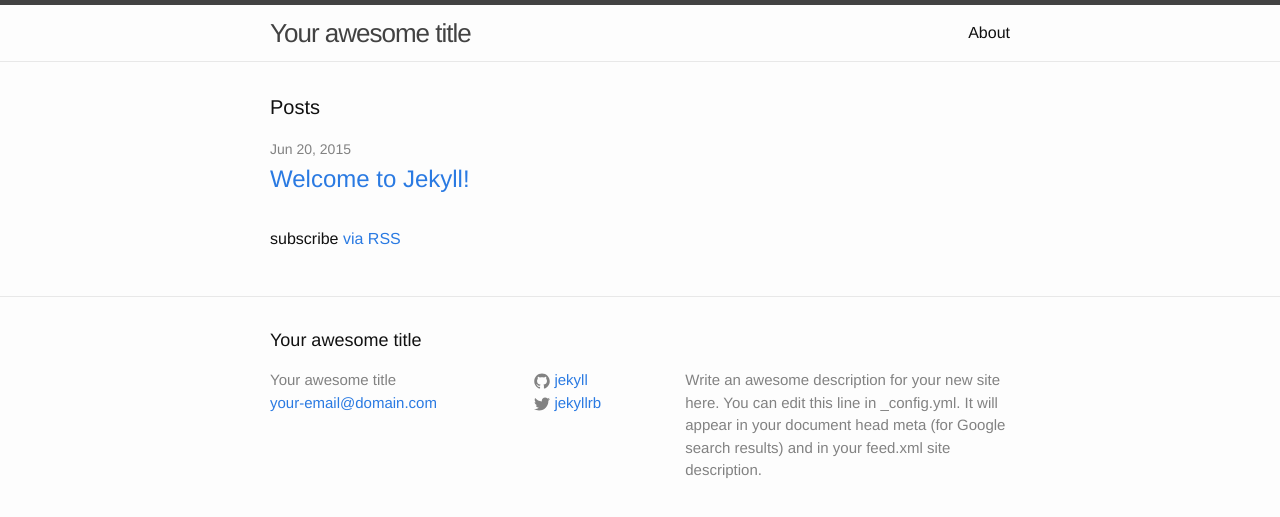
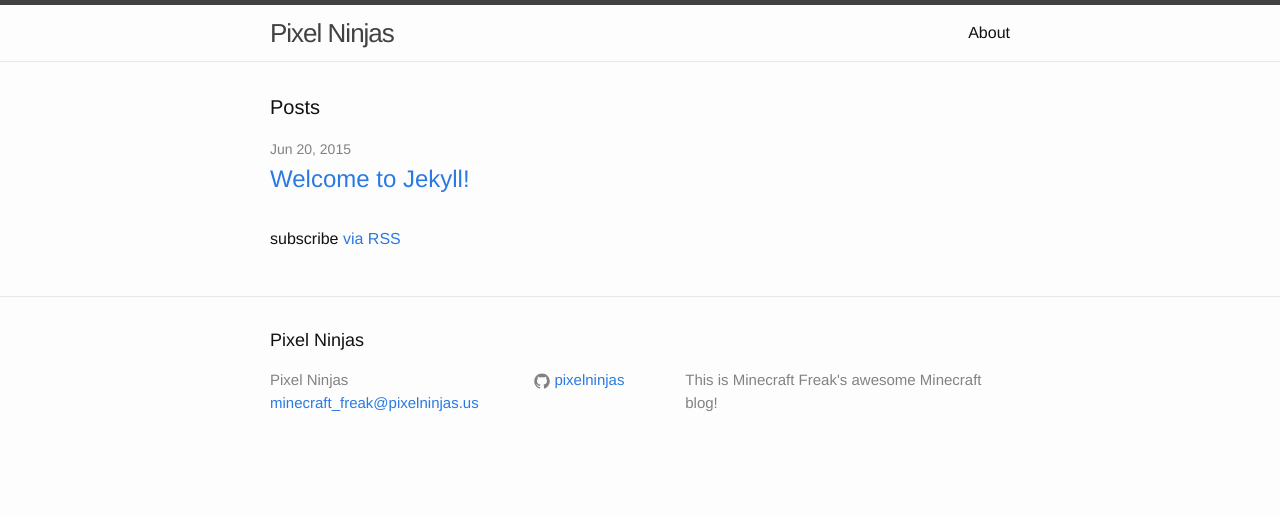
Before and after one commit to pixelninjas/pixelninjas.github.io, a Jekyll site: the page built from index.html, in a window 1280 px wide. Shown: the top 517 px of the page. Built offline with Jekyll 4.4.1, drawn with Linux system fonts in a browser that asks for light colours.

Commit message:
configuring...

```diff
--- a/_config.yml
+++ b/_config.yml
@@ -1,14 +1,12 @@
 # Site settings
-title: Your awesome title
-email: your-email@domain.com
+title: Pixel Ninjas
+email: minecraft_freak@pixelninjas.us
 description: > # this means to ignore newlines until "baseurl:"
-  Write an awesome description for your new site here. You can edit this
-  line in _config.yml. It will appear in your document head meta (for
-  Google search results) and in your feed.xml site description.
+    This is Minecraft Freak's awesome Minecraft blog!
 baseurl: "" # the subpath of your site, e.g. /blog/
-url: "http://yourdomain.com" # the base hostname & protocol for your site
-twitter_username: jekyllrb
-github_username:  jekyll
+url: "http://pixelninjas.us" # the base hostname & protocol for your site
+# twitter_username: jekyllrb
+github_username:  pixelninjas
 
 # Build settings
 markdown: kramdown
```
